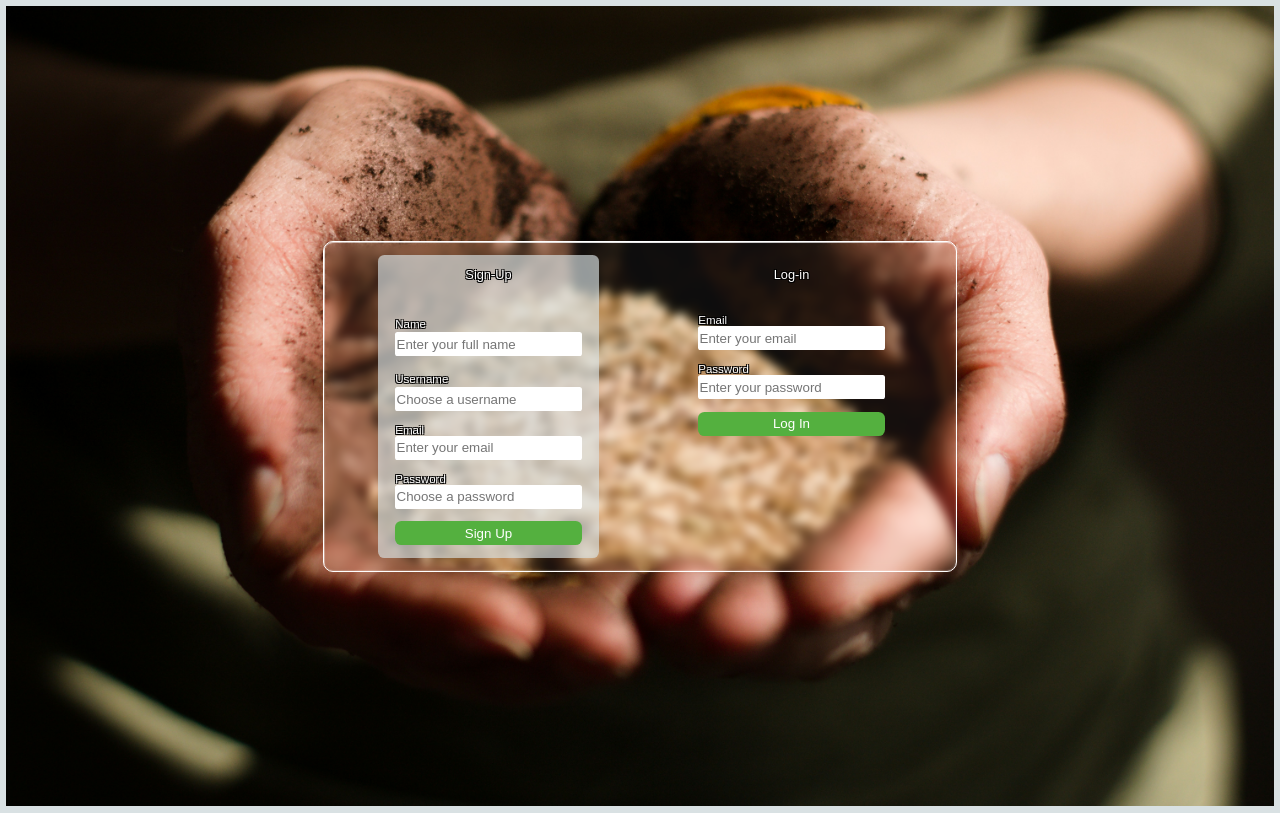
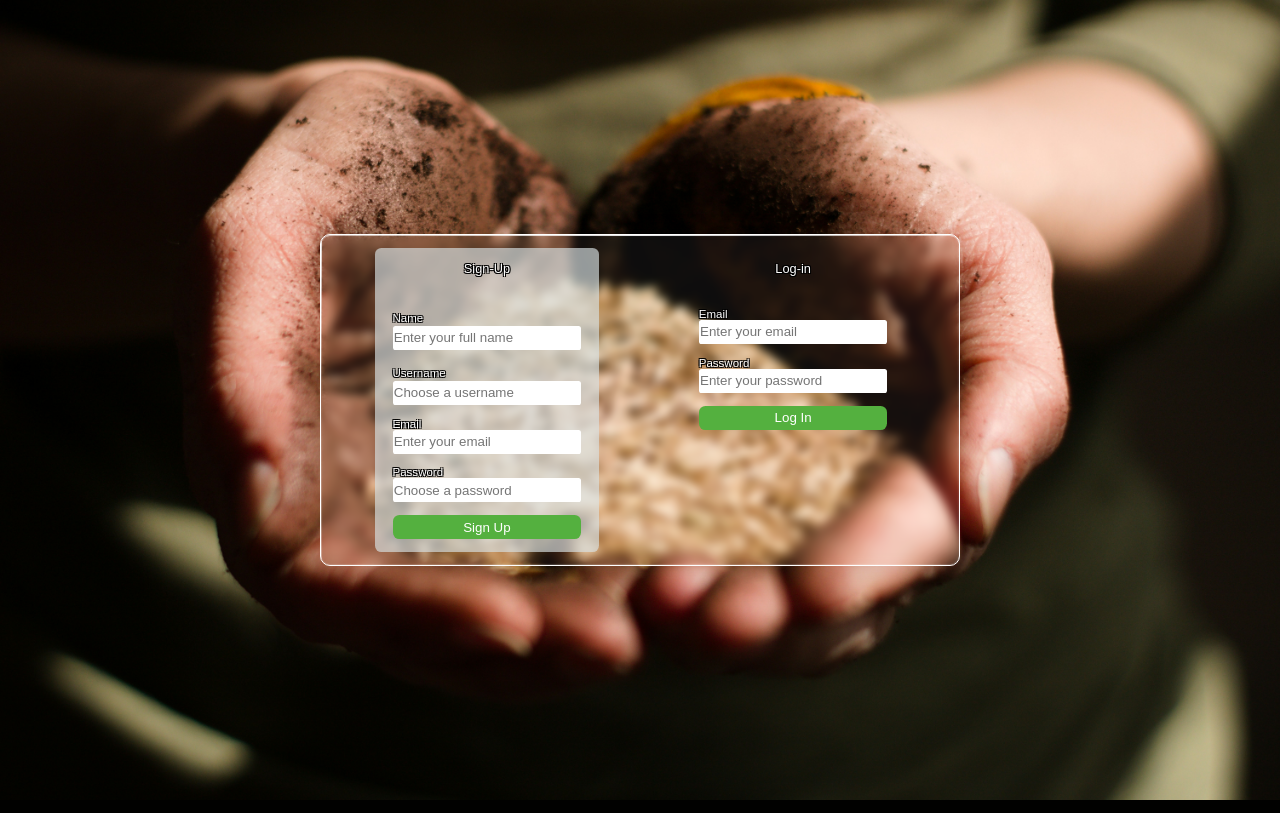
Before and after one commit to ashutoshdebug/Kisan-Mitr, a Flask app: page /login in a window 1280 px wide. Run offline with Flask 3, Linux system fonts and the light colour scheme; some web fonts are replaced.

Commit message:
background attachment fixed

```diff
--- a/static/css/index.css
+++ b/static/css/index.css
@@ -18,7 +18,7 @@
 
   body {
     background: #d9e1e3;
-    padding: 0.5vw;
+    /* padding: 0.5vw; */
   }
 
   #body-div {
@@ -26,6 +26,7 @@
     background-position: center;
     background-size: cover;
     background-repeat: no-repeat;
+    background-attachment: fixed;
     min-height: 100vh;
     /* border-radius: 0.2vw; */
   }
```
